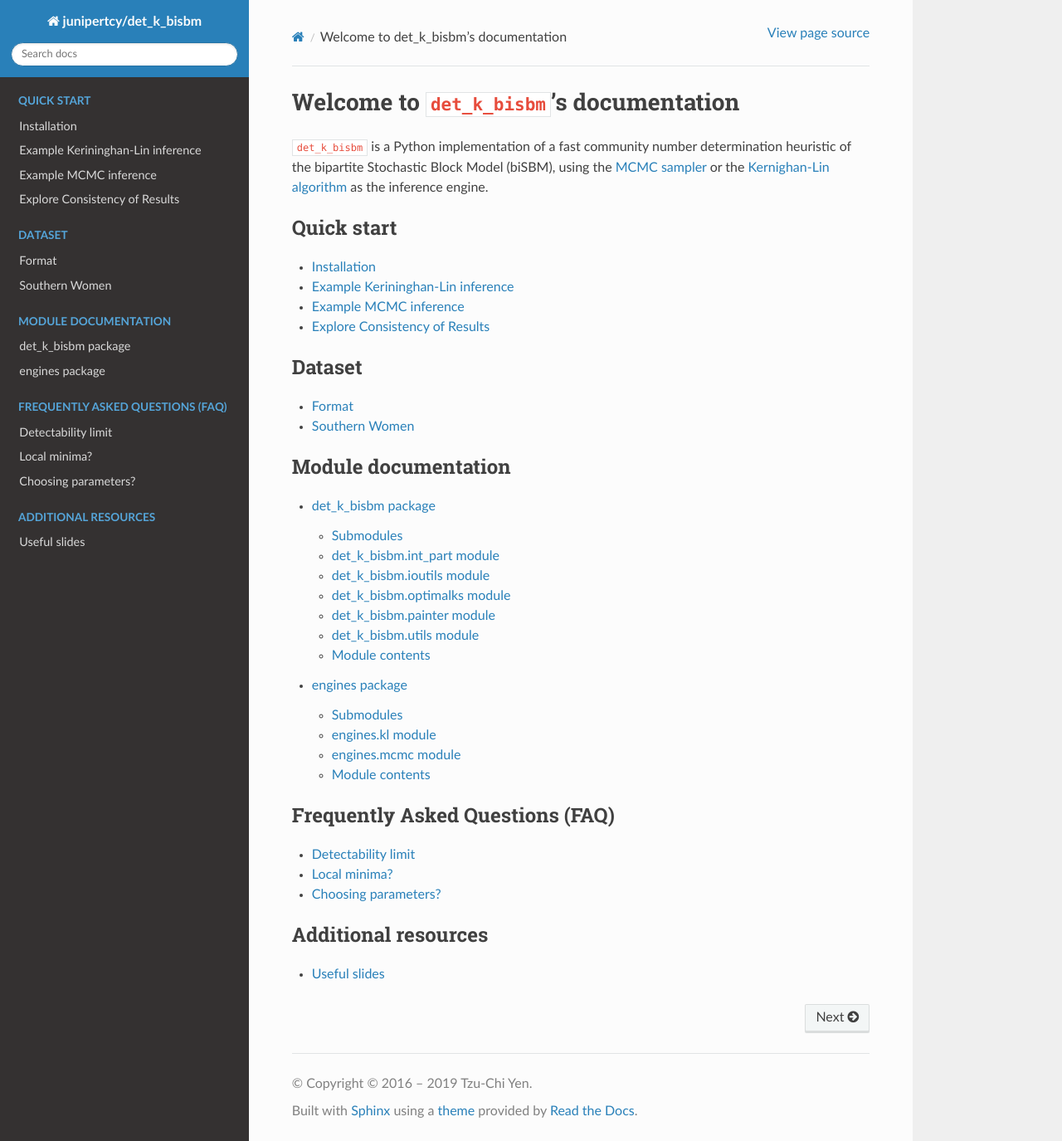
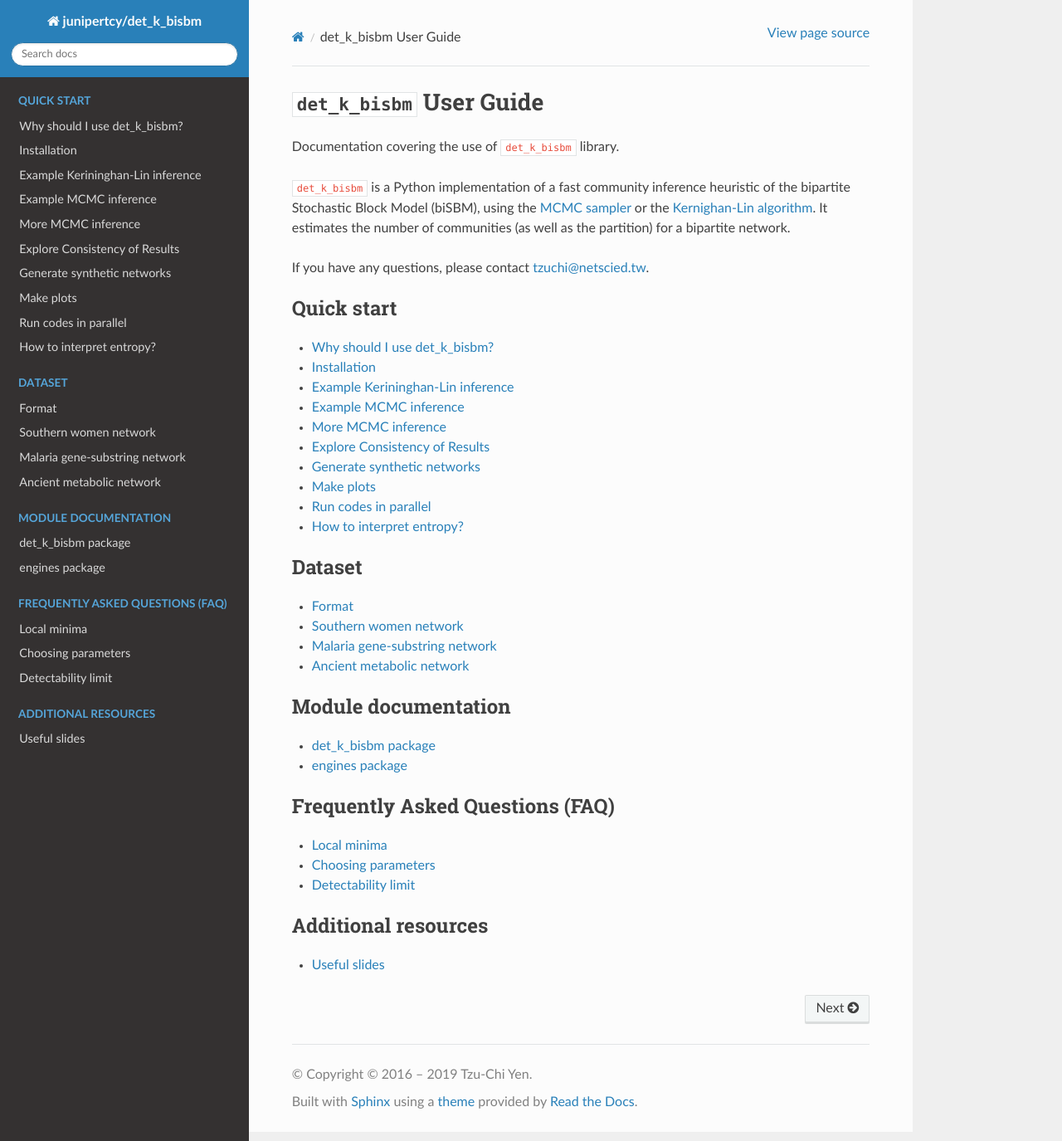
Before and after one commit to junipertcy/bipartiteSBM, a Sphinx documentation site: the page built from docs/index.rst, in a window 1280 px wide and 1375 px high. Shown: the whole window at 83% size. Built offline with Sphinx 7.4.7 and the Read the Docs theme 2.0.0, drawn with Linux system fonts in a browser that asks for light colours.

Commit message:
updated docs

```diff
--- /dev/null
+++ b/docs/dataset/ancient-metabolic.md
@@ -0,0 +1 @@
+# Ancient metabolic network
--- /dev/null
+++ b/docs/dataset/malaria.md
@@ -0,0 +1 @@
+# Malaria gene-substring network
--- a/docs/dataset/southern-women.md
+++ b/docs/dataset/southern-women.md
@@ -1,2 +1,2 @@
-# Southern Women
+# Southern women network
 TODO.
--- a/docs/index.rst
+++ b/docs/index.rst
@@ -1,7 +1,11 @@
-Welcome to ``det_k_bisbm``'s documentation
+:mod:`det_k_bisbm` User Guide
 =====================================================
-``det_k_bisbm`` is a Python implementation of a fast community number determination heuristic of the bipartite Stochastic Block Model (biSBM),
-using the `MCMC sampler`_ or the `Kernighan-Lin algorithm`_ as the inference engine.
+Documentation covering the use of ``det_k_bisbm`` library.
+
+``det_k_bisbm`` is a Python implementation of a fast community inference heuristic of the bipartite Stochastic Block Model (biSBM),
+using the `MCMC sampler`_ or the `Kernighan-Lin algorithm`_. It estimates the number of communities (as well as the partition) for a bipartite network.
+
+If you have any questions, please contact tzuchi@netscied.tw.
 
 .. toctree::
    :maxdepth: 2
@@ -11,10 +15,16 @@ using the `MCMC sampler`_ or the `Kernighan-Lin algorithm`_ as the inference eng
    :maxdepth: 2
    :caption: Quick start
 
+   usage/why-should-i-use-det_k_bisbm
    usage/installation
    usage/kl-inference
    usage/mcmc-inference
+   usage/more-mcmc-inference
    usage/explore-consistency
+   usage/generate-synthetic-networks
+   usage/make-plots
+   usage/parallel
+   usage/interpret-entropy
 
 .. toctree::
    :maxdepth: 2
@@ -22,9 +32,11 @@ using the `MCMC sampler`_ or the `Kernighan-Lin algorithm`_ as the inference eng
 
    dataset/format
    dataset/southern-women
+   dataset/malaria
+   dataset/ancient-metabolic
 
 .. toctree::
-   :maxdepth: 2
+   :maxdepth: 1
    :caption: Module documentation
 
    src/det_k_bisbm
@@ -34,9 +46,10 @@ using the `MCMC sampler`_ or the `Kernighan-Lin algorithm`_ as the inference eng
    :maxdepth: 2
    :caption: Frequently Asked Questions (FAQ)
 
-   frequently-asked-questions/detectability
    frequently-asked-questions/local-minima
    frequently-asked-questions/choosing-parameters
+   frequently-asked-questions/detectability
+
 
 .. toctree::
    :maxdepth: 2
--- /dev/null
+++ b/docs/usage/generate-synthetic-networks.md
@@ -0,0 +1 @@
+# Generate synthetic networks
--- /dev/null
+++ b/docs/usage/interpret-entropy.md
@@ -0,0 +1 @@
+# How to interpret entropy?
--- /dev/null
+++ b/docs/usage/make-plots.md
@@ -0,0 +1 @@
+# Make plots
--- /dev/null
+++ b/docs/usage/more-mcmc-inference.md
@@ -0,0 +1 @@
+# More MCMC inference
--- /dev/null
+++ b/docs/usage/parallel.md
@@ -0,0 +1 @@
+# Run codes in parallel
```
Also changed, not shown: docs/frequently-asked-questions/choosing-parameters.md (+1 -1 lines), docs/frequently-asked-questions/local-minima.md (+1 -1 lines), docs/usage/why-should-i-use-det_k_bisbm.md (added, +4 -0 lines), 2 other files.
